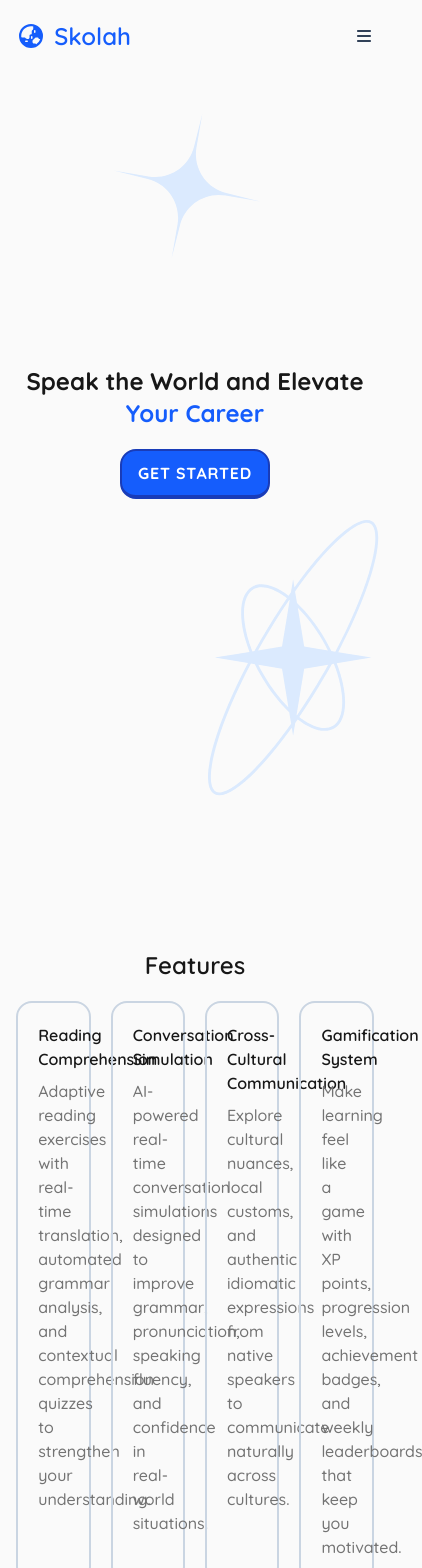
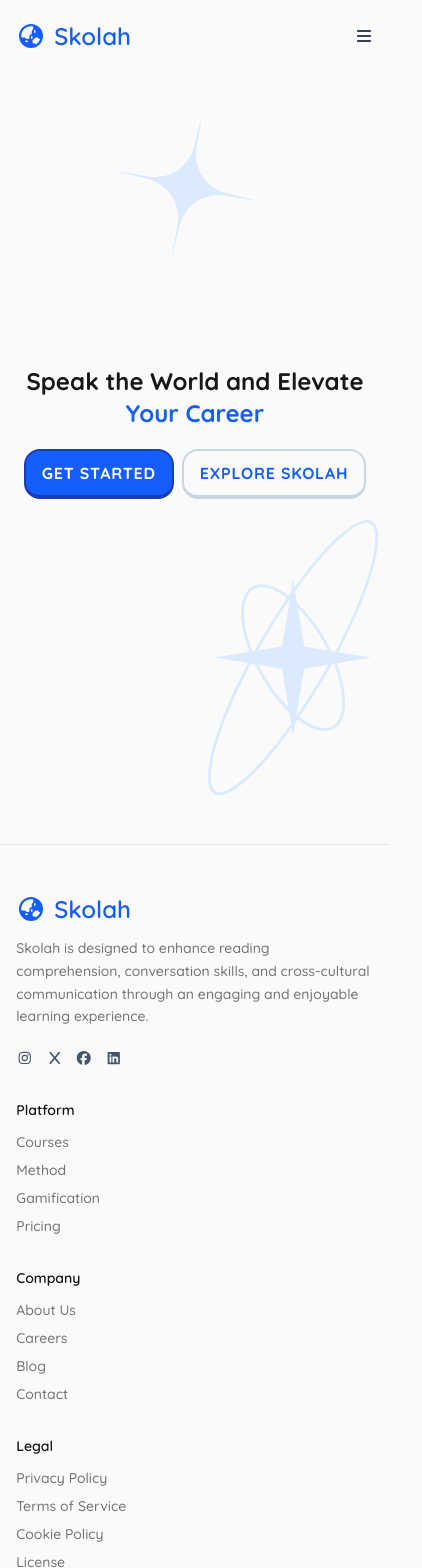
Before and after one commit to anggasaputra25/skolah, a Next.js app: page / in a window 390 px wide. Shown: the top 1568 px of the page, 422 px wide, since content can reach past the window. Built offline with nearby package versions, Linux system fonts and the light colour scheme.

Commit message:
feat: LanguagesPage Responsive

```diff
--- a/app/(pages)/(dashboard)/languages/page.tsx
+++ b/app/(pages)/(dashboard)/languages/page.tsx
@@ -1,4 +1,5 @@
 'use client'
+import Bottombar from "@/components/layout/Bottombar";
 import Sidebar from "@/components/layout/Sidebar";
 import { BorderCard } from "@/components/ui/BorderCard";
 import { Popover } from "@/components/ui/PopOver";
@@ -15,10 +16,10 @@
         <div className="flex">
             <Sidebar target={1} />
 
-            <div className="mx-auto min-h-dvh py-20 flex flex-col justify-center items-center">
-                <div className="flex justify-between items-center w-full">
+            <div className="min-h-dvh py-20 max-w-5xl flex flex-col justify-center items-center mx-auto md:px-10 lg:px-0">
+                <div className="flex justify-between items-center w-full gap-2 flex-col md:flex-row">
                     <h1 className="text-2xl font-bold">Courses for English Speakers</h1>
-                    <div className="relative">
+                    <div className="relative w-full md:w-fit px-4 md:px-0">
                         <button onClick={() => setOpen(!isOpen)} className="text-slate-500 flex gap-2 items-center cursor-pointer font-semibold">
                             <span>I speak English</span>
                             <FontAwesomeIcon icon={faChevronDown} className="w-4! h-4!" />
@@ -26,7 +27,7 @@
 
                         {/* Window */}
                         {isOpen &&
-                            <Popover align="right" width="w-72">
+                            <Popover align="left" width="w-72">
                                 <div className="text-left h-96 overflow-y-auto space-y-1">
                                     {LANGUAGES.map((item, index) => (
                                         <button
@@ -42,9 +43,9 @@
                         }
                     </div>
                 </div>
-                <div className="mt-10 grid grid-cols-2 md:grid-cols-6 gap-4 md:gap-8">
+                <div className="mt-10 flex flex-wrap gap-3 justify-between px-3 md:px-0">
                     {LANGUAGES.map((item, index) => (
-                        <Link href={'/learn'} key={index} className="rounded-2xl cursor-pointer">
+                        <Link href={'/learn'} key={index} className="rounded-2xl cursor-pointer w-40">
                             <BorderCard className="hover:bg-neutral-100 active:border-b-2 active:translate-y-1 text-left">
                                 <Image src={item.image} alt="flag" width={120} height={120} className="border-2 border-slate-300 rounded-lg mb-2" />
                                 <p className="font-semibold">{item.title}</p>
@@ -54,7 +55,9 @@
                     ))}
                 </div>
             </div>
+            <Bottombar target={1} />
         </div>
+
     )
 }
 
--- a/app/(pages)/courses/page.tsx
+++ b/app/(pages)/courses/page.tsx
@@ -1,7 +1,7 @@
 'use client';
 import { Navbar } from "@/components/layout/Navbar";
 import { StatCard } from "@/components/ui/StatCard";
-import { faBook, faHandshake, faUsers } from "@fortawesome/free-solid-svg-icons";
+import { faBook, faChevronDown, faHandshake, faUsers } from "@fortawesome/free-solid-svg-icons";
 import Image from "next/image";
 import Footer from "@/components/layout/Footer";
 import { BorderCard } from "@/components/ui/BorderCard";
@@ -9,8 +9,12 @@
 import { Button } from "@/components/ui/Button";
 import { scrollToSection } from "@/lib/scroll";
 import { LANGUAGES } from "@/constants/languages";
+import { FontAwesomeIcon } from "@fortawesome/react-fontawesome";
+import { Popover } from "@/components/ui/PopOver";
+import { useState } from "react";
 
 const CoursesPage = () => {
+    const [isOpen, setOpen] = useState(false);
     const stats = [
         {
             value: "30+",
@@ -59,7 +63,32 @@
 
             {/* Main Section */}
             <div id="explore" className="w-11/12 md:w-10/12 mx-auto min-h-dvh py-20 flex flex-col justify-center items-center">
-                <h2 className="text-2xl font-semibold text-center">Courses for English Speakers</h2>
+                <div className="flex justify-between items-center w-full">
+                    <h2 className="text-2xl font-bold">Courses for English Speakers</h2>
+                    <div className="relative">
+                        <button onClick={() => setOpen(!isOpen)} className="text-slate-500 flex gap-2 items-center cursor-pointer font-semibold">
+                            <span>I speak English</span>
+                            <FontAwesomeIcon icon={faChevronDown} className="w-4! h-4!" />
+                        </button>
+
+                        {/* Window */}
+                        {isOpen &&
+                            <Popover align="right" width="w-72">
+                                <div className="text-left h-96 overflow-y-auto space-y-1">
+                                    {LANGUAGES.map((item, index) => (
+                                        <button
+                                            onClick={() => setOpen(false)}
+                                            key={index}
+                                            className="w-full text-left cursor-pointer p-2.5 rounded-xl hover:bg-slate-100 transition-colors"
+                                        >
+                                            {item.title}
+                                        </button>
+                                    ))}
+                                </div>
+                            </Popover>
+                        }
+                    </div>
+                </div>
                 <div className="mt-10 grid grid-cols-2 md:grid-cols-4 gap-4 md:gap-8">
                     {LANGUAGES.map((item, index) => (
                         <Link href={'/login'} key={index} className="rounded-2xl">
--- a/app/page.tsx
+++ b/app/page.tsx
@@ -4,7 +4,6 @@
 import { faBook, faHandshake, faUsers } from "@fortawesome/free-solid-svg-icons";
 import Image from "next/image";
 import Footer from "@/components/layout/Footer";
-import { BorderCard } from "@/components/ui/BorderCard";
 
 const Home = () => {
     const stats = [
@@ -28,25 +27,6 @@
         },
     ];
 
-    const features = [
-        {
-            title: "Reading Comprehension",
-            description: "Adaptive reading exercises with real-time translation, automated grammar analysis, and contextual comprehension quizzes to strengthen your understanding."
-        },
-        {
-            title: "Conversation Simulation",
-            description: "AI-powered real-time conversation simulations designed to improve grammar, pronunciation, speaking fluency, and confidence in real-world situations."
-        },
-        {
-            title: "Cross-Cultural Communication",
-            description: "Explore cultural nuances, local customs, and authentic idiomatic expressions from native speakers to communicate naturally across cultures."
-        },
-        {
-            title: "Gamification System",
-            description: "Make learning feel like a game with XP points, progression levels, achievement badges, and weekly leaderboards that keep you motivated."
-        }
-    ];
-
     return (
         <>
             <Navbar />
@@ -54,7 +34,10 @@
             {/* Hero Section */}
             <div className="lg:pt-22 relative overflow-hidden min-h-dvh flex flex-col justify-center lg:justify-between items-center gap-5">
                 <h1 className="text-2xl md:text-4xl font-bold md:w-xl text-center mt-5">Speak the World and Elevate <span className="text-blue-600">Your Career</span></h1>
-                <ButtonLink href="/register">Get Started</ButtonLink>
+                <div className="flex gap-2">
+                    <ButtonLink href="/register">Get Started</ButtonLink>
+                    <ButtonLink variant="secondary" href="#">Explore Skolah</ButtonLink>
+                </div>
                 <Image src={'/assets/person.png'} alt="person" width={300} height={100} className="hidden lg:block" />
                 <div className="rounded-full bg-blue-100 w-2xl h-168 absolute -bottom-5/12 -z-10 hidden lg:block"></div>
 
@@ -73,29 +56,6 @@
             </div>
 
             {/* Features Section */}
-            {/* ### 1. Reading Comprehension
-                Adaptive reading exercises with real-time translation, automated grammar analysis, and contextual comprehension quizzes to strengthen your understanding
-
-                ### 2. Conversation Simulation
-                AI-powered real-time conversation simulations designed to improve grammar, pronunciation, speaking fluency, and confidence in real-world situations
-
-                ### 3. Cross-Cultural Communication
-                Explore cultural nuances, local customs, and authentic idiomatic expressions from native speakers to communicate naturally across cultures
-
-                ### 4. Gamification System
-                Make learning feel like a game with XP points, progression levels, achievement badges, and weekly leaderboards that keep you motivated
-            */}
-            <div className="w-11/12 md:w-10/12 mx-auto min-h-dvh flex flex-col justify-center items-center">
-                <h2 className="text-2xl font-semibold">Features</h2>
-                <div className="mt-5 grid grid-cols-4 gap-5">
-                    {features.map((item, index) => (
-                        <BorderCard key={index} className="hover:border-b-2 hover:translate-y-1">
-                            <p className="mb-2 font-semibold">{item.title}</p>
-                            <p className="text-neutral-500">{item.description}</p>
-                        </BorderCard>
-                    ))}
-                </div>
-            </div>
 
             {/* Footer */}
             <Footer />
```
Also changed, not shown: components/forms/RegisterForm.tsx (+30 -3 lines).
